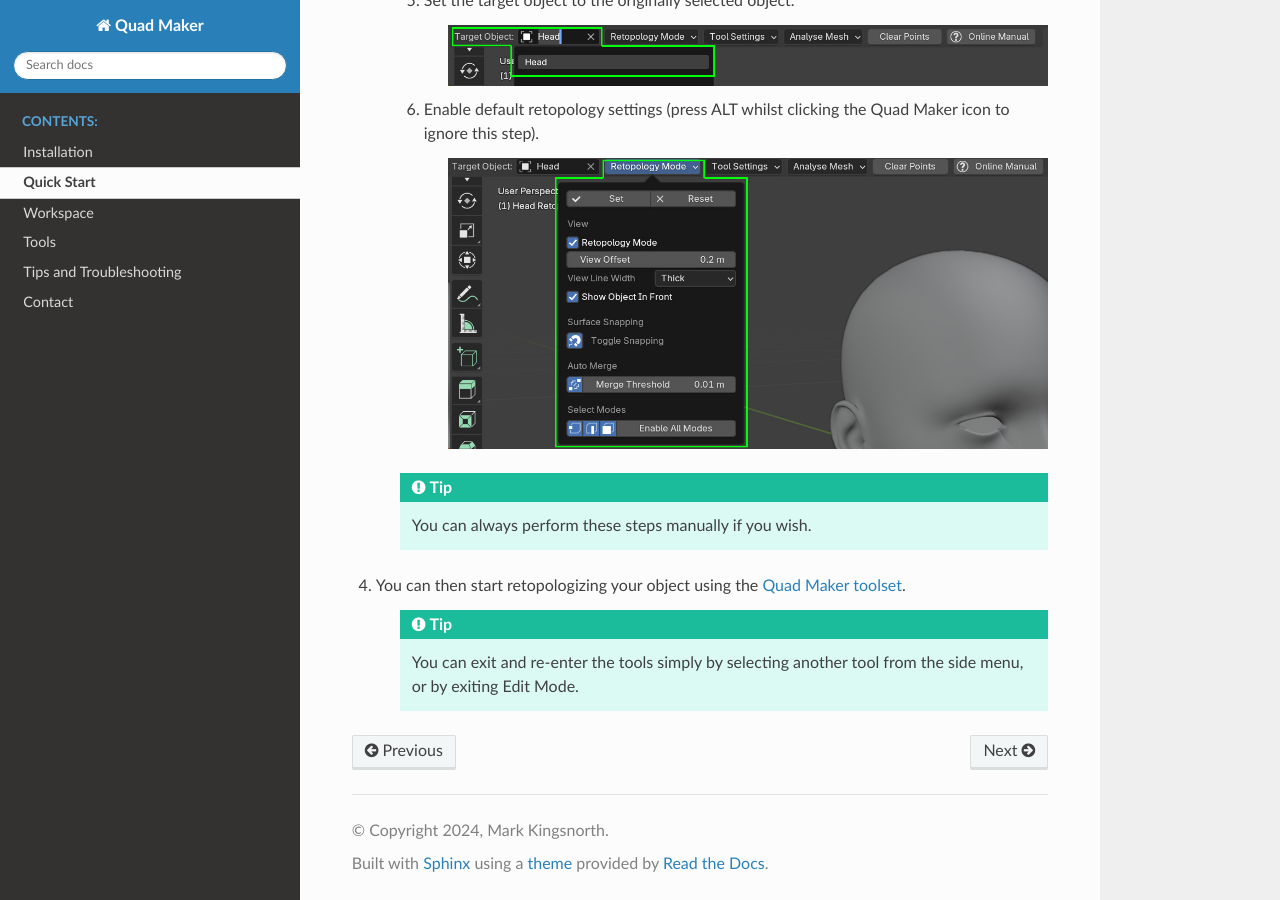
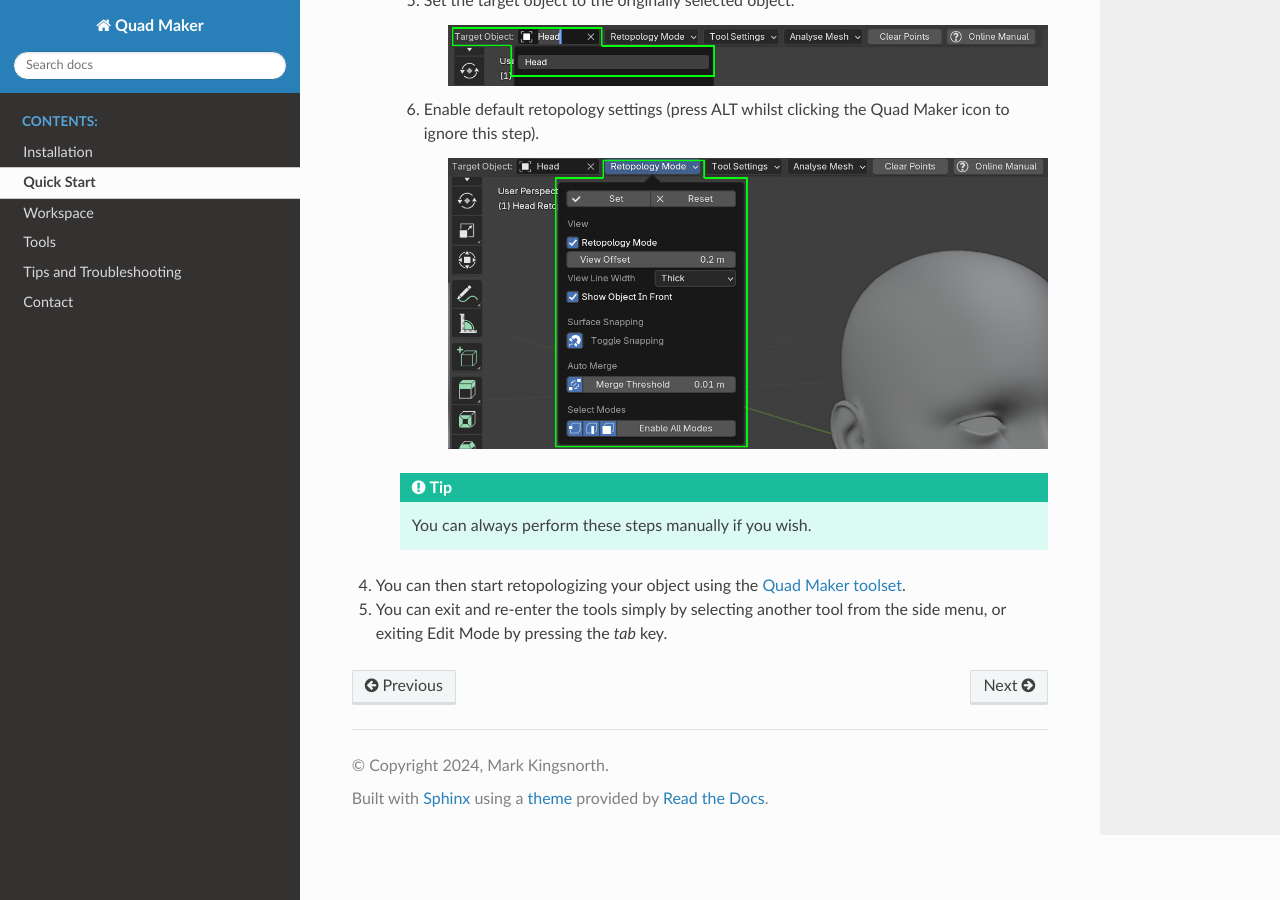
Before and after one commit to mkingsnorth/quad_maker_docs, a Sphinx documentation site: the page built from docs/quick_start.rst, in a window 1280 px wide and 900 px high, scrolled down 1173 px. Built offline with Sphinx 7.4.7 and the Read the Docs theme 2.0.0, drawn with Linux system fonts in a browser that asks for light colours.

Commit message:
Minor changes to wording

```diff
--- a/docs/index.rst
+++ b/docs/index.rst
@@ -46,6 +46,8 @@ Inspired by tools such as Maya's Quad Draw, Quad Maker aims to provide a similar
          :width: 100%
          :alt: Image 4
 
+See the :ref:`Tools<Tools>` section for a breakdown of the toolset available.
+
 -----------------
 Features:
 -----------------
--- a/docs/installation.rst
+++ b/docs/installation.rst
@@ -9,4 +9,6 @@ Installation
 
 Drag and drop the installation zip file into Blender to install the add-on.
 
+You can then follow the steps in the :ref:`Quick Start Guide<quick_start>`.
+
 If you have any issues do not hesitate to get in touch via `info@configurate.net <mailto:info@configurate.net>`_.
--- a/docs/quick_start.rst
+++ b/docs/quick_start.rst
@@ -48,6 +48,4 @@ Once you have :ref:`installed<installation>` the add-on, take the following step
 
 #. You can then start retopologizing your object using the :ref:`Quad Maker toolset<tools>`.
 
-    .. tip::
-
-        You can exit and re-enter the tools simply by selecting another tool from the side menu, or by exiting Edit Mode.
+#. You can exit and re-enter the tools simply by selecting another tool from the side menu, or exiting Edit Mode by pressing the *tab* key.
```
Also changed, not shown: other parts of docs/index.rst (+0 -3 lines).
